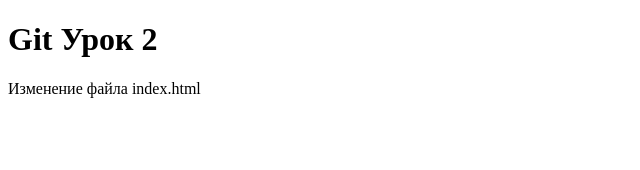
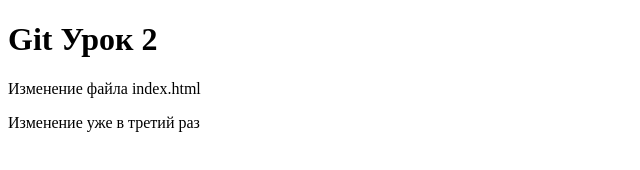
Before and after one commit to SeregaKom/SimpleGit, a plain HTML site: page index.html in a window 1280 px wide. Shown: the whole page, without its empty margins (0-640 px from the left). Drawn offline with Linux system fonts and the light colour scheme.

Commit message:
third commit

```diff
--- a/index.html
+++ b/index.html
@@ -7,5 +7,6 @@
 <body>
     <h1>Git Урок 2</h1>
     <p>Изменение файла index.html</p>
+    <p>Изменение уже в третий раз</p>
 </body>
 </html>
```
